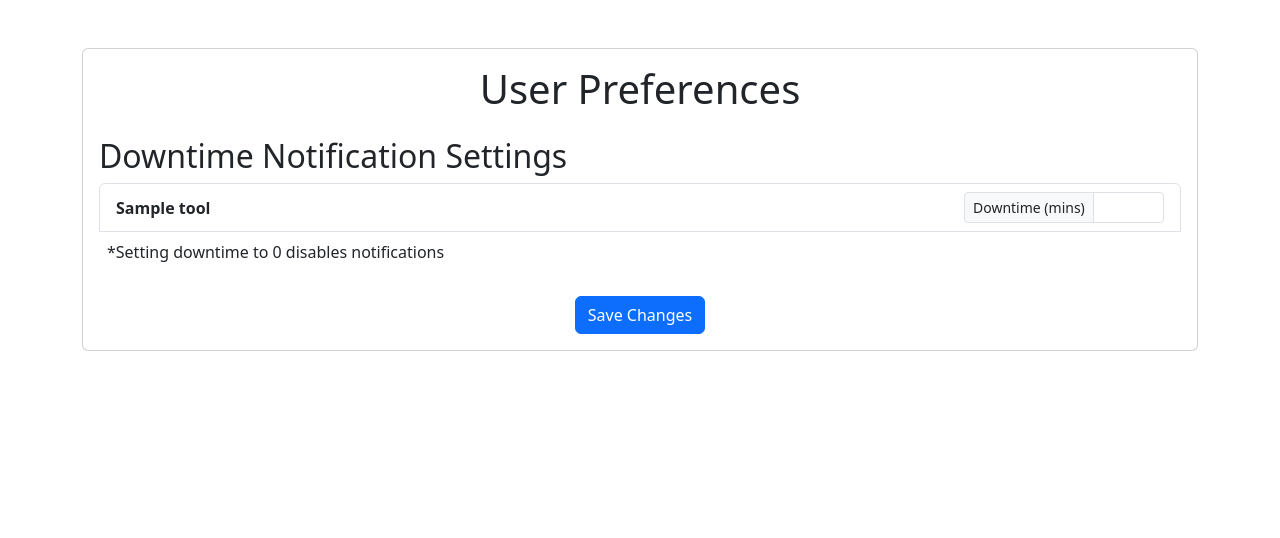
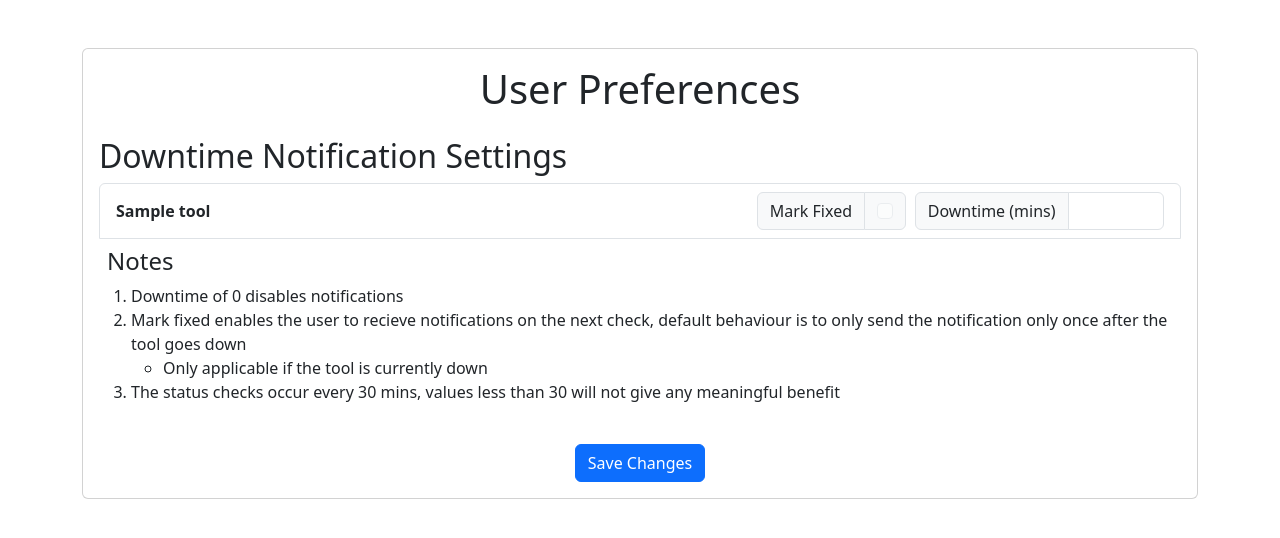
Before and after one commit to gopavasanth/ToolWatch, a Flask app: template templates/profile.html in a window 1280 px wide. Shown: the part 56-594 px from the top of the page. Run offline with Flask 3, Linux system fonts and the light colour scheme; the template is opened without the code that fills it: most values are stand-ins (such as "Sample title", 1, 10 or a date in 2020); some libraries are stand-ins or nearby versions.

Commit message:
implement mark fixed feature

```diff
--- a/app.py
+++ b/app.py
@@ -9,7 +9,7 @@ from flask import Flask, render_template, request, redirect, session as flask_se
 from sqlalchemy import extract
 
 from config import config
-from model import Base, Record, Session, Tool, engine, Tool_preferences
+from model import Base, Record, Session, Tool, engine, Tool_preferences, User
 from utils import fetch_and_store_data
 
 app = Flask(__name__)
@@ -171,16 +171,17 @@ def profile():
     session = Session()
 
     if request.method == "POST":
-        for downtime in request.form.keys():
-            tool_pref = session.query(Tool_preferences).get(downtime.split("__")[1])
-            print(downtime.split("__")[1])
-            print(request.form[downtime])
-            tool_pref.interval = request.form[downtime]
+        for item in request.form.keys():
+            if "downtime" in item:
+                tool_pref = session.query(Tool_preferences).get(item.split("__")[1])
+                tool_pref.interval = request.form[item]
+            if "markfixed" in item:
+                tool_pref = session.query(Tool_preferences).get(item.split("__")[1])
+                tool_pref.send_email = (request.form[item] == "true")
         session.commit()
 
-    tool_prefs = (
-        session.query(Tool_preferences).filter(Tool_preferences.user_name == flask_session["user"]["username"]).all()
-    )
+    user = session.query(User).filter(User.username==flask_session["user"]["username"]).one()
+    tool_prefs = user.tool_preferences
     return render_template("profile.html", tool_prefs=tool_prefs)
 
 
--- a/model.py
+++ b/model.py
@@ -51,8 +51,9 @@ class User(Base):
 class Tool_preferences(Base):
     __tablename__ = "tool_preferences"
     id = Column(Integer, primary_key=True)
+    interval = Column(Integer, default=0)
+    send_email = Column(Boolean, default=True)
     user = relationship("User", back_populates="tool_preferences")
     tool = relationship("Tool", back_populates="tool_preferences")
     tool_id = mapped_column(ForeignKey("tools.id"))
-    user_name = mapped_column(ForeignKey("users.username"))
-    interval = Column(Integer, default=0)
+    user_id = mapped_column(ForeignKey("users.id"))
--- a/templates/profile.html
+++ b/templates/profile.html
@@ -1,9 +1,5 @@
 {% extends "base.html" %}
-
-{% block profile_color %}
-    link-info
-{% endblock %}
-
+{% block profile_color %}link-info{% endblock %}
 {% block content %}
     <div class="container mt-5">
         <div class="card">
@@ -17,13 +13,36 @@
                                 {% for tool_pref in tool_prefs %}
                                     <div class="list-group-item d-flex justify-content-between align-items-center">
                                         <span class="fw-bold">{{ tool_pref.tool.name }}</span>
-                                <div class="input-group input-group-sm" style="max-width: 200px">
+                                        <div class="d-flex align-items-center">
+                                            <div class="input-group" style="max-width: 150px">
+                                                <span class="input-group-text ">Mark Fixed</span>
+                                                <div class="input-group-text">
+                                                    <input class="form-check-input mt-0"
+                                                           type="checkbox"
+                                                           name="markfixed__{{ tool_pref.id }}"
+                                                           value="true"
+                                                           {% if tool_pref.tool.health_status != false %}disabled{% endif %}
+                                                           {% if tool_pref.send_email %}checked{% endif %} />
+                                                </div>
+                                            </div>
+                                            <div class="input-group ms-2" style="max-width: 250px">
                                                 <span class="input-group-text">Downtime (mins)</span>
-                                <input type="number" class="form-control" min="0" value={{ tool_pref.interval }} name="downtime__{{ tool_pref.id }}"/>
+                                                <input type="number" class="form-control" min="0" value={{ tool_pref.interval }} name="downtime__{{ tool_pref.id }}" />
+                                            </div>
                                         </div>
                                     </div>
                                 {% endfor %}
-                        <p class="m-2">*Setting downtime to 0 disables notifications</p>
+                                <h4 class="m-2">Notes</h4>
+                                <ol>
+                                    <li>Downtime of 0 disables notifications</li>
+                                    <li>
+                                        Mark fixed enables the user to recieve notifications on the next check, default behaviour is to only send the notification only once after the tool goes down
+                                        <ul>
+                                            <li>Only applicable if the tool is currently down</li>
+                                        </ul>
+                                    </li>
+                                    <li>The status checks occur every 30 mins, values less than 30 will not give any meaningful benefit</li>
+                                </ol>
                                 <div class="text-center mt-4">
                                     <button type="submit" class="btn btn-primary">Save Changes</button>
                                 </div>
--- a/utils.py
+++ b/utils.py
@@ -49,8 +49,9 @@ def fetch_and_store_data():
             )
             session.add(tool)
 
+            user = session.query(User).filter(User.username == tool_data["author"][0]["name"]).one()
             tool_preferences = Tool_preferences(
-                user_name=tool_data["author"][0]["name"],
+                user=user,
                 tool_id=session.query(Tool).filter(Tool.name == tool_data["name"]).first().id,
             )
             session.add(tool_preferences)
```
Lines whose indentation alone changed are shown as unchanged.
